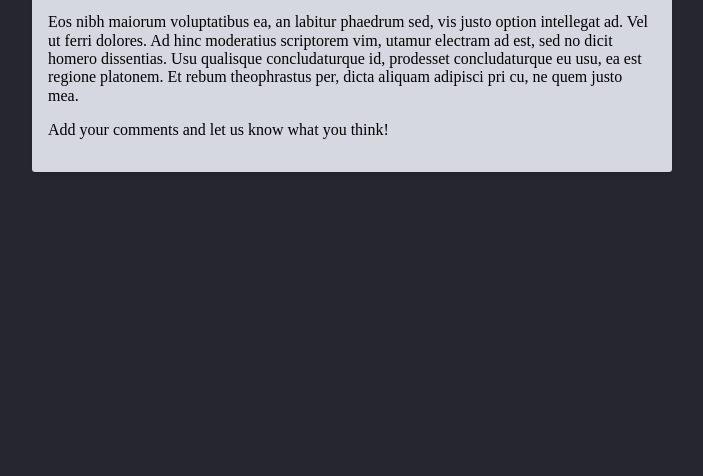
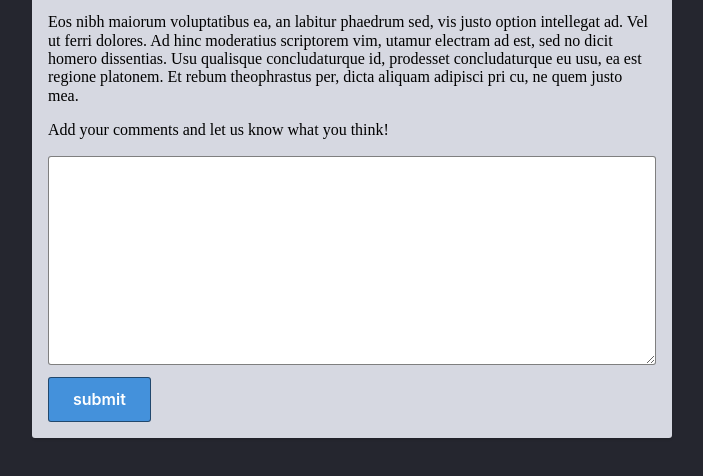
Before and after one commit to MouhannadKhodor/git-tuto, a website: page week-3/23-comments/index.html in a window 1280 px wide. Shown: the part 252-728 px from the top of the page, without its empty margins (288-991 px from the left). Drawn offline with Linux system fonts and the light colour scheme.

Commit message:
week 3 23

```diff
--- a/week-3/23-comments/index.html
+++ b/week-3/23-comments/index.html
@@ -30,7 +30,11 @@
 
         <div class="comments">
           <p>Add your comments and let us know what you think!</p>
-
+          <form method="GET">
+            <label for="tarea"></label>
+            <textarea name="comment" id="tarea" cols="30" rows="10"></textarea>
+            <button type="submit">submit</button>
+          </form>
           <!-- Your comment form goes here -->
         </div>
       </main>
```
